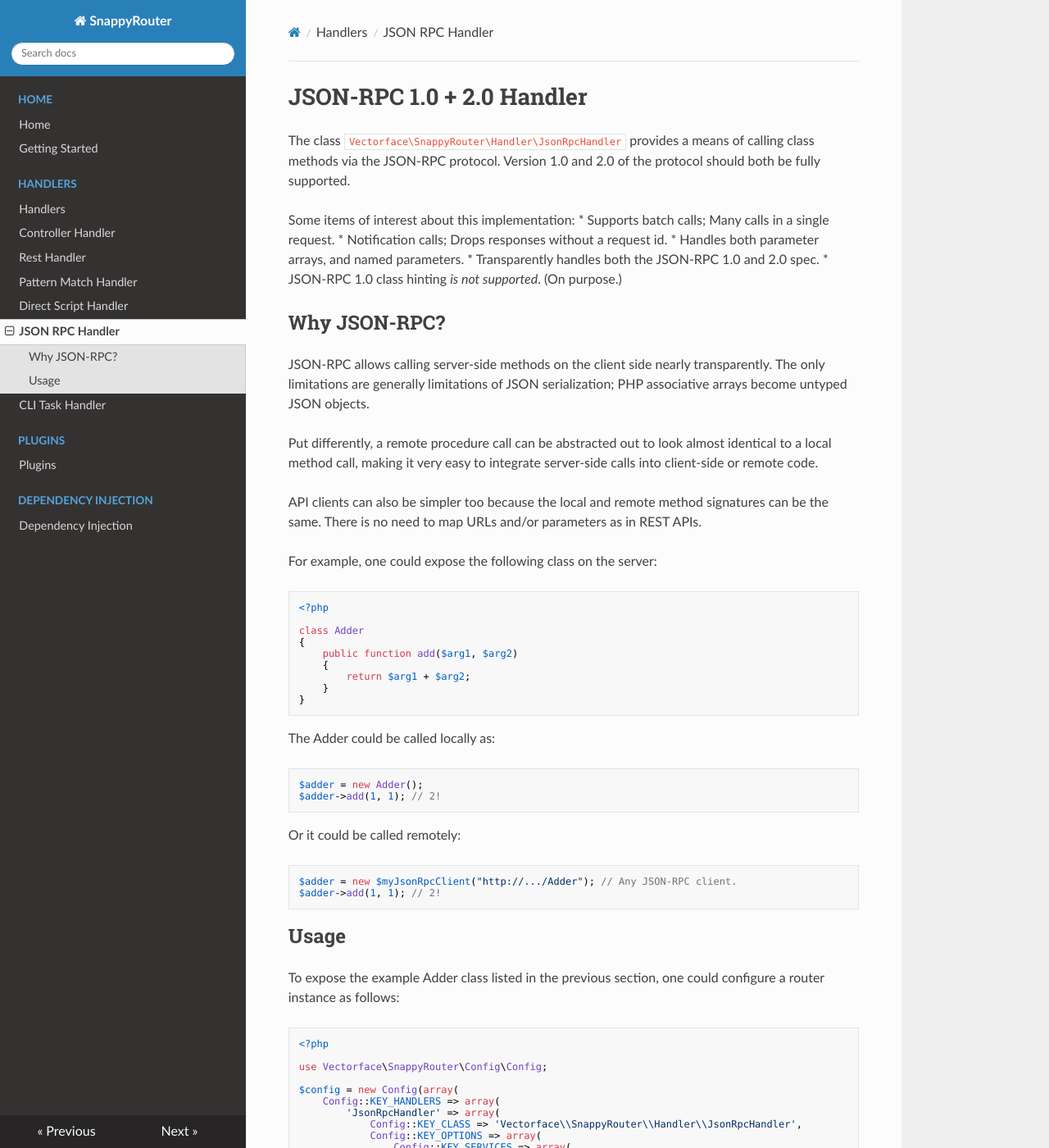
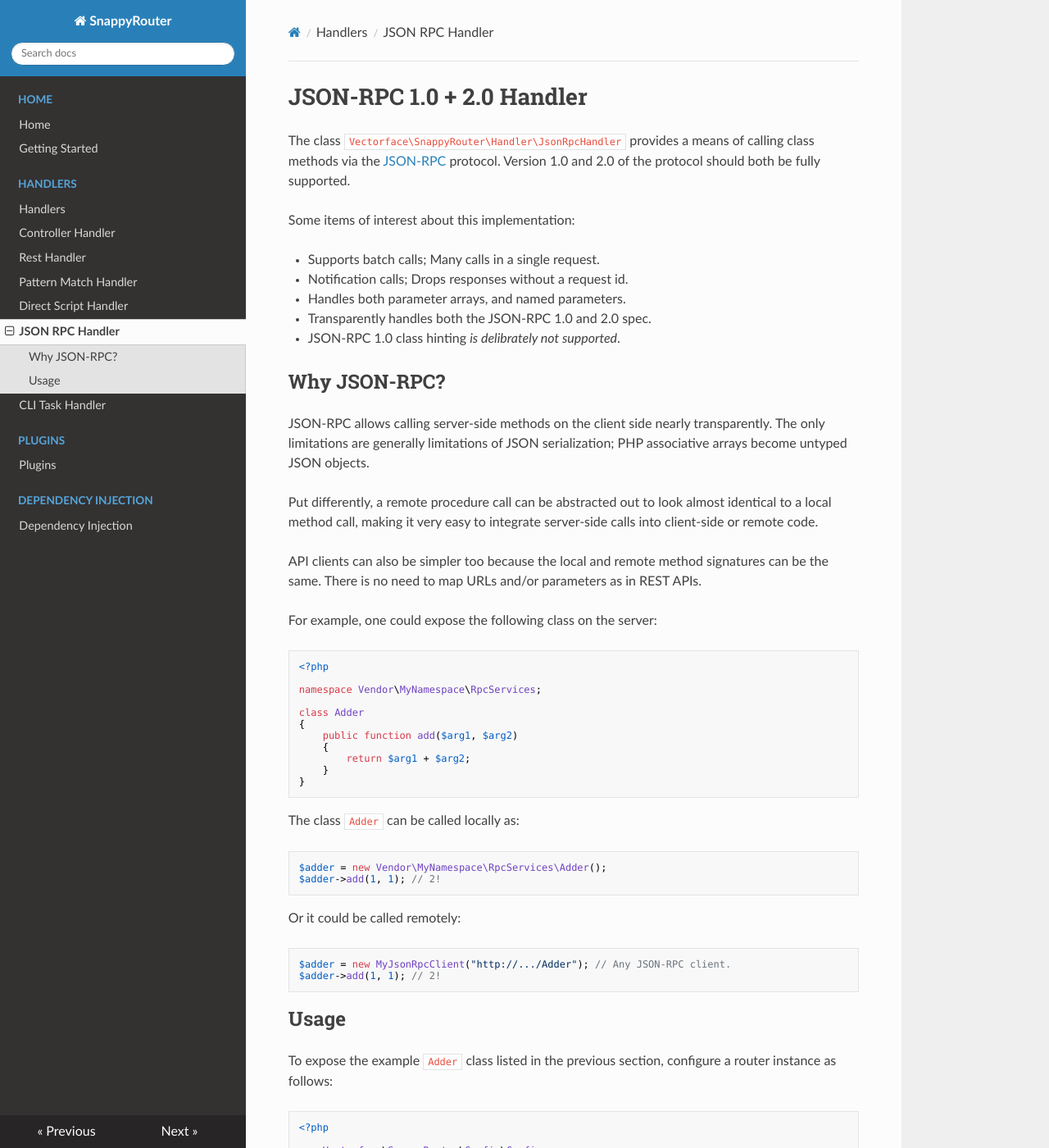
Before and after one commit to Vectorface/SnappyRouter, an MkDocs documentation site: the page built from docs/handlers/jsonrpc_handler.md, in a window 1280 px wide and 1400 px high. Shown: the whole window at 82% size. Built offline with MkDocs 1.6.1, drawn with Linux system fonts in a browser that asks for light colours; nearby versions of some CDN libraries; old or Windows-style settings are respelled for this version of MkDocs; some of the changed text lies outside the part shown.

Commit message:
Improved documentation.
Minor rewording, syntax fixes, etc for documentation of the JSON RPC handler.

````diff
--- a/docs/handlers/jsonrpc_handler.md
+++ b/docs/handlers/jsonrpc_handler.md
@@ -1,15 +1,17 @@
 # JSON-RPC 1.0 + 2.0 Handler
 
 The class `Vectorface\SnappyRouter\Handler\JsonRpcHandler` provides a means of
-calling class methods via the JSON-RPC protocol. Version 1.0 and 2.0 of the
-protocol should both be fully supported.
+calling class methods via the
+[JSON-RPC](http://json-rpc.org/wiki/specification) protocol. Version 1.0 and
+2.0 of the protocol should both be fully supported.
 
 Some items of interest about this implementation:
+
 * Supports batch calls; Many calls in a single request.
 * Notification calls; Drops responses without a request id.
 * Handles both parameter arrays, and named parameters.
 * Transparently handles both the JSON-RPC 1.0 and 2.0 spec.
-* JSON-RPC 1.0 class hinting *is not supported*. (On purpose.)
+* JSON-RPC 1.0 class hinting *is delibrately not supported*.
 
 ## Why JSON-RPC?
 
@@ -22,13 +24,15 @@ identical to a local method call, making it very easy to integrate server-side
 calls into client-side or remote code.
 
 API clients can also be simpler too because the local and remote method
-signatures can be the same. There is no need to map URLs and/or parameters as in
-REST APIs.
+signatures can be the same. There is no need to map URLs and/or parameters as
+in REST APIs.
 
 For example, one could expose the following class on the server:
 
 ```php
 <?php
+
+namespace Vendor\MyNamespace\RpcServices;
 
 class Adder
 {
@@ -39,22 +43,24 @@ class Adder
 }
 ```
 
-The Adder could be called locally as:
+The class `Adder` can be called locally as:
+
 ```php
-$adder = new Adder();
+$adder = new Vendor\MyNamespace\RpcServices\Adder();
 $adder->add(1, 1); // 2!
 ```
 
 Or it could be called remotely:
+
 ```php
-$adder = new $myJsonRpcClient("http://.../Adder"); // Any JSON-RPC client.
+$adder = new MyJsonRpcClient("http://.../Adder"); // Any JSON-RPC client.
 $adder->add(1, 1); // 2!
 ```
 
 ## Usage
 
-To expose the example Adder class listed in the previous section, one could
-configure a router instance as follows:
+To expose the example `Adder` class listed in the previous section, configure a
+router instance as follows:
 
 ```php
 <?php
@@ -67,7 +73,7 @@ $config = new Config(array(
 			Config::KEY_CLASS => 'Vectorface\\SnappyRouter\\Handler\\JsonRpcHandler',
 			Config::KEY_OPTIONS => array(
 				Config::KEY_SERVICES => array(
-					'Adder' => '\Adder' // Adder, as above
+					'Adder' => 'Vendor\\MyNamespace\\RpcServices\\Adder' // Adder, as above
 				),
 			)
 		)
````
Also changed, not shown: other parts of docs/handlers/jsonrpc_handler.md (+2 -2 lines).
